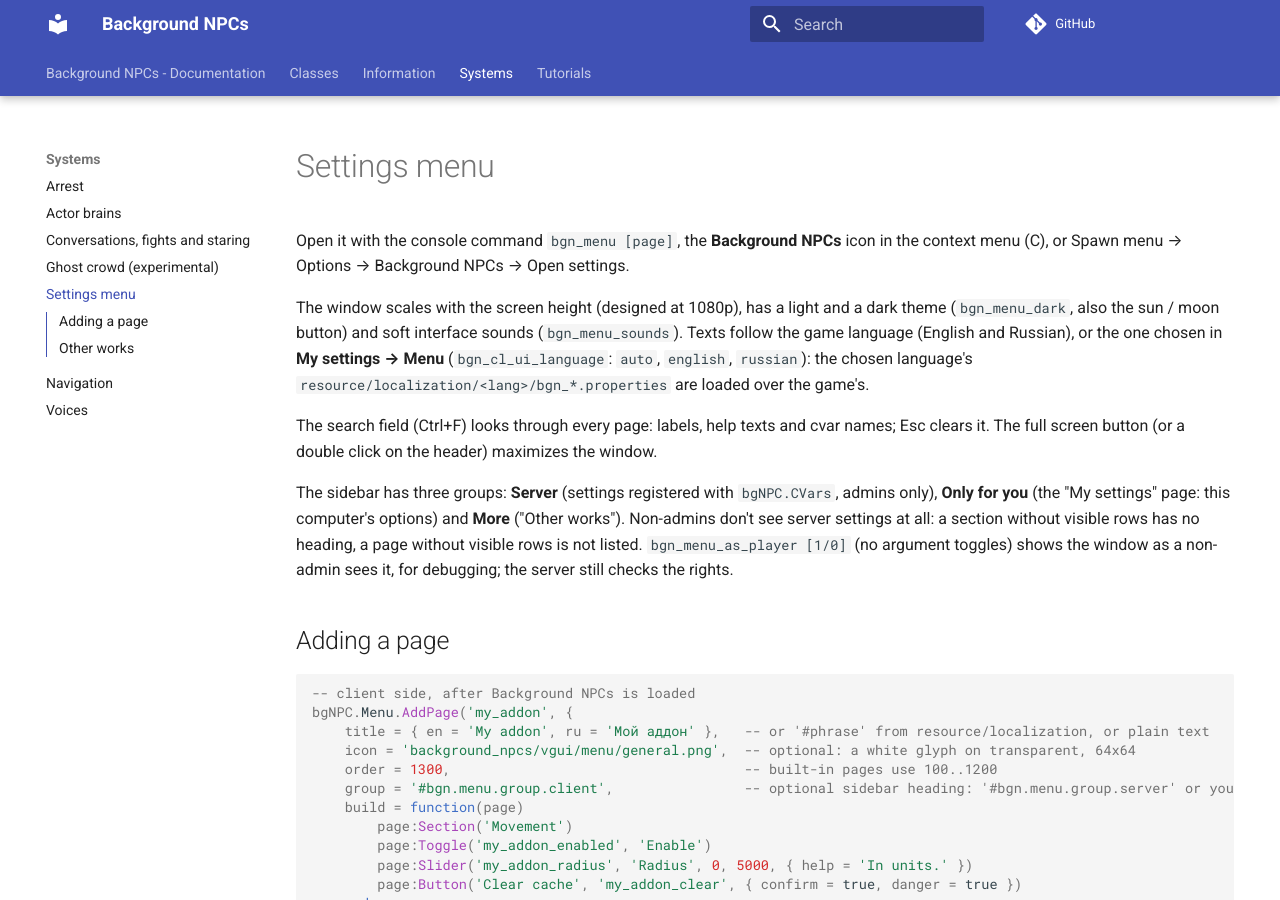
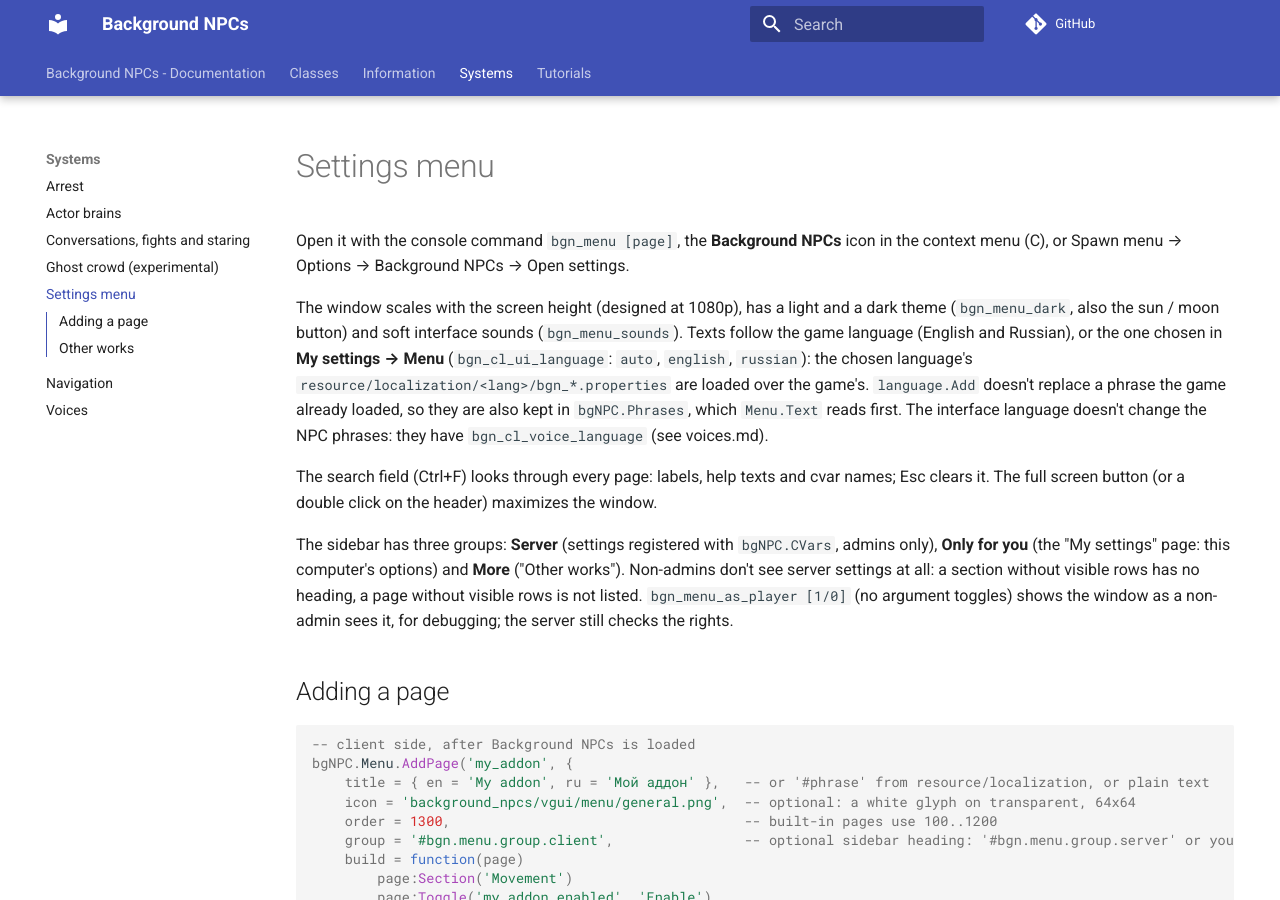
Before and after one commit to Shark-vil/background-citizens, an MkDocs documentation site: the page built from docs/systems/menu.md, in a window 1280 px wide and 900 px high. Built offline with MkDocs 1.6.1 and Material for MkDocs 9.7.7, drawn with Linux system fonts in a browser that asks for light colours; comment, search, counter and statistics services are not loaded.

Commit message:
Interface language changes the menu only; separate NPC phrases language
- The menu stayed in the game language: language.Add doesn't replace phrases
  the game already loaded. The chosen language's phrases are kept in
  bgNPC.Phrases, which Menu.Text / Menu.Phrase read first.
- The interface language no longer changes NPC phrases. New client setting
  bgn_cl_voice_language (My settings, next to NPC voices): language of the
  phrases and voices, auto follows the game language; the server's
  bgn_module_replics_language still forces one language when not auto.
- Docs: menu, voices.

Co-Authored-By: Claude Opus 5.5 <noreply@anthropic.com>

```diff
--- a/docs/systems/menu.md
+++ b/docs/systems/menu.md
@@ -7,7 +7,9 @@ The window scales with the screen height (designed at 1080p), has a light and a
 (`bgn_menu_dark`, also the sun / moon button) and soft interface sounds (`bgn_menu_sounds`).
 Texts follow the game language (English and Russian), or the one chosen in **My settings → Menu**
 (`bgn_cl_ui_language`: `auto`, `english`, `russian`): the chosen language's
-`resource/localization/<lang>/bgn_*.properties` are loaded over the game's.
+`resource/localization/<lang>/bgn_*.properties` are loaded over the game's. `language.Add` doesn't replace a
+phrase the game already loaded, so they are also kept in `bgNPC.Phrases`, which `Menu.Text` reads first.
+The interface language doesn't change the NPC phrases: they have `bgn_cl_voice_language` (see voices.md).
 
 The search field (Ctrl+F) looks through every page: labels, help texts and cvar names; Esc clears it.
 The full screen button (or a double click on the header) maximizes the window.
```
Also changed, not shown: docs/systems/voices.md (+1 -1 lines), 6 other files.
